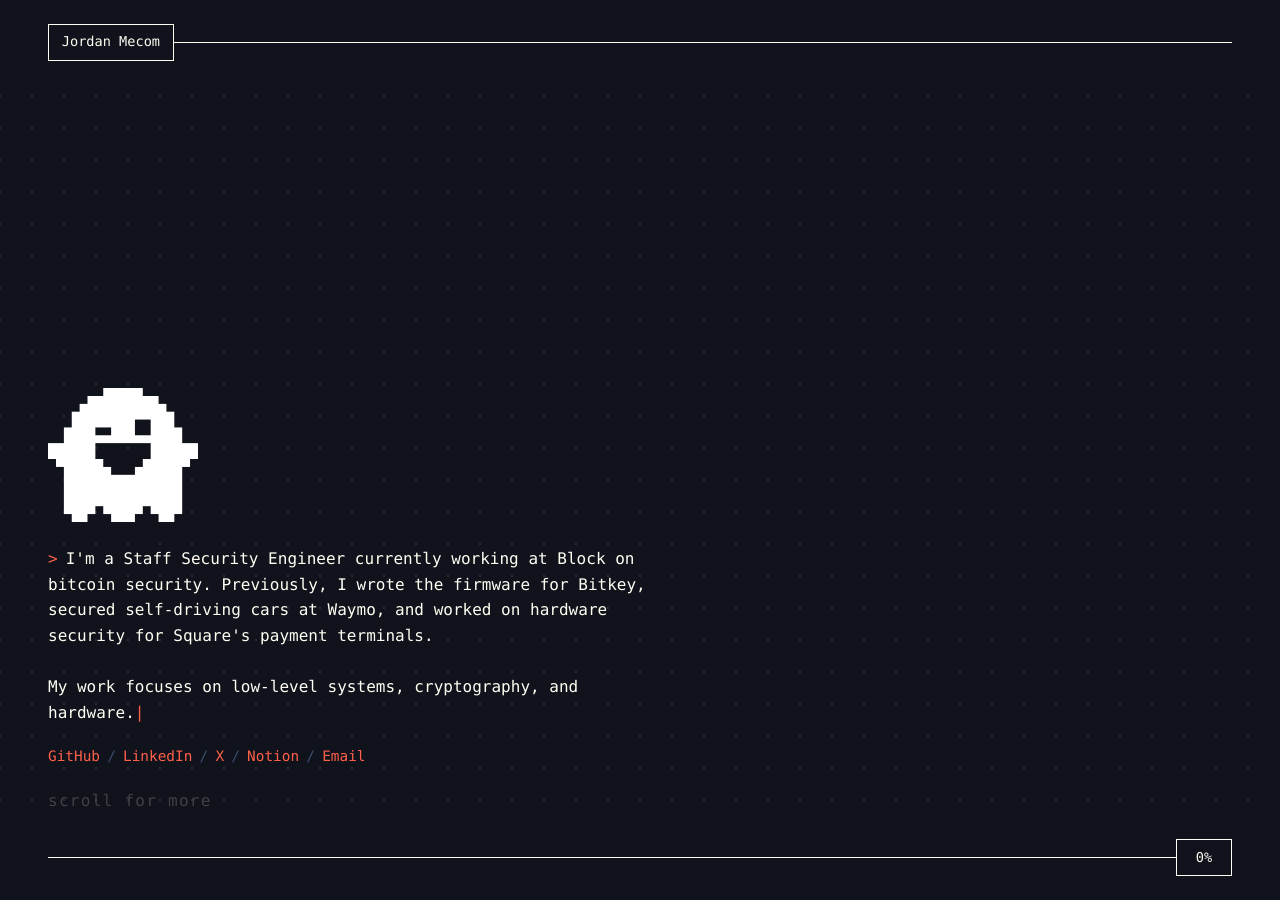
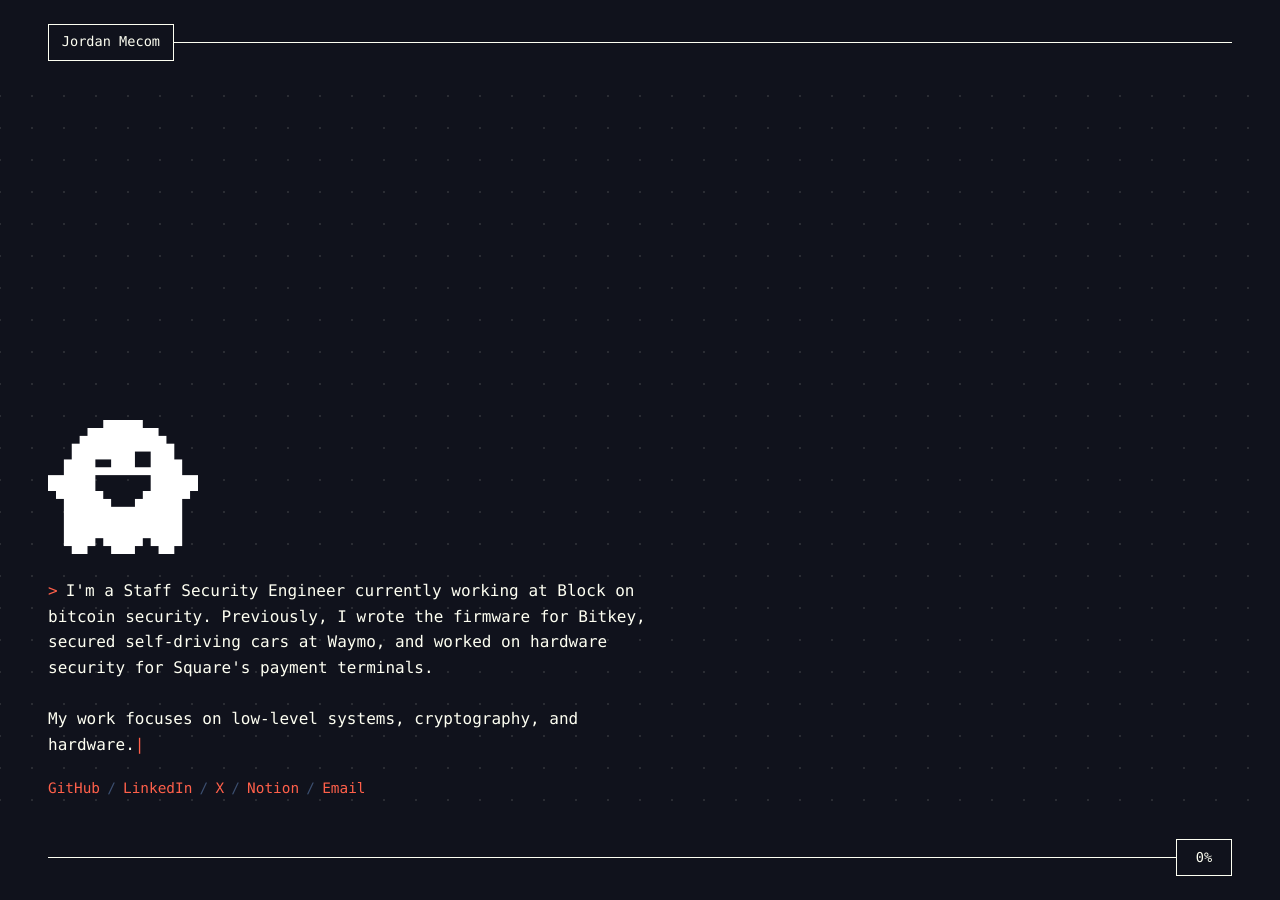
Before and after one commit to jmecom/jmecom.github.io, a Jekyll site: the page built from index.md, in a window 1280 px wide and 900 px high. Built offline with Jekyll 4.4.1, drawn with Linux system fonts in a browser that asks for light colours.

Commit message:
Revert "scroll for more...? maybe we dont want"
This reverts commit 97047b6fe6f11f8483c66741a467cc5ddabacdf0.

```diff
--- a/_layouts/default.html
+++ b/_layouts/default.html
@@ -135,8 +135,6 @@
           document.body.classList.remove('typewriter-running');
           const socialRow = document.querySelector('.social-row');
           if (socialRow) socialRow.classList.add('visible');
-          const scrollHint = document.querySelector('.scroll-hint');
-          if (scrollHint) scrollHint.classList.add('visible');
         }
       }
 
--- a/css/main.scss
+++ b/css/main.scss
@@ -111,7 +111,7 @@ a:focus {
   width: 100%;
   max-width: 75ch;
   margin: 0;
-  padding: calc(100vh - 32rem) var(--page-pad) 4rem;
+  padding: calc(100vh - 30rem) var(--page-pad) 4rem;
 }
 
 .main-content {
@@ -161,7 +161,7 @@ a:focus {
   display: flex;
   flex-wrap: wrap;
   gap: 0.45rem;
-  margin: 1rem 0 1.25rem;
+  margin: 1rem 0 3rem;
   font-size: 0.9rem;
   color: var(--muted);
   opacity: 0;
@@ -170,32 +170,6 @@ a:focus {
 
 .social-row.visible {
   opacity: 1;
-}
-
-.scroll-hint {
-  display: inline-block;
-  margin: 0 0 2rem;
-  font-size: 1rem;
-  color: var(--muted);
-  letter-spacing: 0.08em;
-  text-transform: lowercase;
-  opacity: 0;
-  transition: opacity 0.3s ease;
-}
-
-.scroll-hint.visible {
-  opacity: 1;
-  animation: scroll-fade 2.4s ease-in-out infinite;
-}
-
-@keyframes scroll-fade {
-  0%,
-  100% {
-    opacity: 0.2;
-  }
-  50% {
-    opacity: 1;
-  }
 }
 
 .post-intro {
--- a/index.md
+++ b/index.md
@@ -31,8 +31,6 @@ My work focuses on low-level systems, cryptography, and hardware.
 <span class="divider">/</span>
 <a href="mailto:mecomjordan@gmail.com">Email</a>
 </div>
-
-<div class="scroll-hint">scroll for more</div>
 
 <div class="post-intro">
 <h2>Software</h2>
```
